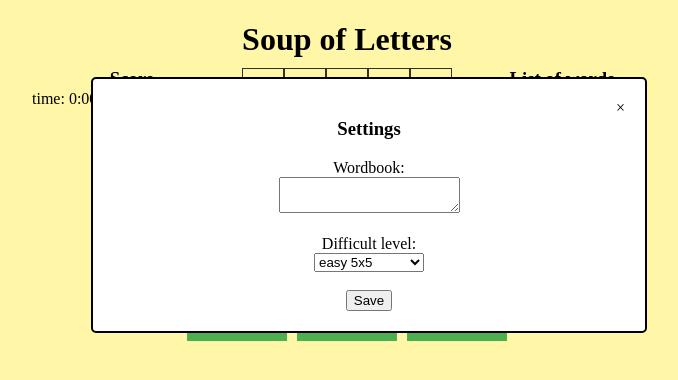
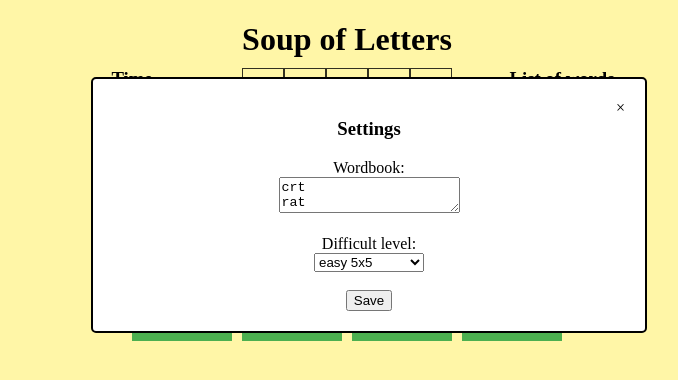
Before and after one commit to michalczysz/Soup-of-Letters, a React (Create React App) app in the folder my-app/: page / in a window 1280 px wide. Both pictures are taken after a click on the button "Settings". Shown: the top 380 px of the page, without its empty margins (293-971 px from the left). Built offline with nearby package versions, Linux system fonts and the light colour scheme.

Commit message:
last commit

```diff
--- a/my-app/src/App.js
+++ b/my-app/src/App.js
@@ -9,13 +9,21 @@ import ResetButton from './components/buttons/reset.component';
 import SettingsButton from './components/buttons/settings.component';
 import WordBook from './components/wordlist/wordbook.component';
 import SettingsPopUP from './components/game/settings.component';
+import TimerUP from './components/timer/timer.component';
+import ScoreButton from './components/buttons/scoreboard.component';
+import ScoreboardPopUP from './components/game/scoreboard.component';
+import Completed from './components/game/completed.component';
+
 
 function App() {
   /*
   dim is temporary variable with diemension of letter grid
   it tells the rest of program to make 5x5 grid
   */
-  let dim = 5
+  let level = JSON.parse(localStorage.getItem('level')) || 5;
+  let dim = Number(level)
+
+  // console.log(JSON.parse(localStorage.getItem('scores')))
 
   /* Canvas is like area on which we can draw different shapes.
   In this project we use it to draw line for selected letters
@@ -37,6 +45,11 @@ function App() {
   const [dragend, setDragend] = React.useState([{ first_cell: '', last_cell: '', status: false }])
   const [undoUpdate, setUndoUpdate] = React.useState(false)
   const [settingsPop, setSettingsPop] = React.useState(false)
+  const [scorePop, setScorePop] = React.useState(false)
+  const [secTimer, setSecTimer] = React.useState(0)
+  // const [runTimer, setRunTimer] = React.useState(true)
+
+  const hoursMinSecs = { hours: 0, minutes: 0, seconds: 0 }
 
   React.useEffect(() => {
     if (dragend.status === true) { //check if player end dragging
@@ -58,7 +71,7 @@ function App() {
         temp_grid[1][result] = temp_element
         setGrid(temp_grid) //setting new grid with word set as found and correct
       }
-      if(dragend.first_cell === dragend.last_cell) {
+      if (dragend.first_cell === dragend.last_cell) {
         let temp_storedLines = storedLines
         temp_storedLines.pop()
         setStroredLines(temp_storedLines)
@@ -75,8 +88,9 @@ function App() {
       <main className="main-content">
         <div id="game-components">
           <div className='ScoreBoard'>
-          <h3 className='SideTitle'>Score</h3>
-          time: 0:00:00
+            <h3 className='SideTitle'>Time</h3>
+            <TimerUP secTimer={secTimer} setSecTimer={setSecTimer} hoursMinSecs={hoursMinSecs} words={grid[1]} />
+            <Completed words={grid[1]} secTimer={secTimer}/>
           </div>
           <div className="grid-container" ref={grid_ref}>
             <SelectingBox ref={canvas} />
@@ -101,14 +115,16 @@ function App() {
           </div>
           <div className='List'>
             <h3 className='SideTitle'>List of words</h3>
-            <WordBook  can_ref={canvas} words={grid[1]} undoUpdate={undoUpdate} setUndoUpdate={setUndoUpdate}/>
+            <WordBook words={grid[1]} undoUpdate={undoUpdate} setUndoUpdate={setUndoUpdate}/>
           </div>
         </div>
         <div className='Button-container'>
-          <UndoButton can_ref={canvas} xy={xy} storedLines={storedLines} setStroredLines={setStroredLines} solutions={grid} setGrid={setGrid} setUndoUpdate={setUndoUpdate}/>
+          <UndoButton can_ref={canvas} xy={xy} storedLines={storedLines} setStroredLines={setStroredLines} solutions={grid} setGrid={setGrid} setUndoUpdate={setUndoUpdate} />
           <ResetButton />
-          <SettingsButton pop_state={settingsPop} set_pop_state={setSettingsPop}/>
-          {settingsPop ? <SettingsPopUP pop_state={settingsPop} set_pop_state={setSettingsPop}/> : null}
+          <SettingsButton pop_state={settingsPop} set_pop_state={setSettingsPop} />
+          <ScoreButton pop_state={scorePop} set_pop_state={setScorePop} />
+          {settingsPop ? <SettingsPopUP pop_state={settingsPop} set_pop_state={setSettingsPop} /> : null}
+          {scorePop ? <ScoreboardPopUP pop_state={scorePop} set_pop_state={setScorePop} /> : null}
         </div>
       </main>
     </div >
--- /dev/null
+++ b/my-app/src/components/buttons/scoreboard.component.jsx
@@ -0,0 +1,14 @@
+import './undo.css'
+
+function ScoreButton({pop_state, set_pop_state}){
+    const handleOnClick = () => {
+        // console.log(pop_state)
+        set_pop_state(!pop_state)
+    }
+
+    return(
+        <button className="score_button undo_button" type="button" onClick={handleOnClick}>Scoreboard</button>
+    )
+}
+
+export default ScoreButton
--- /dev/null
+++ b/my-app/src/components/game/completed.component.jsx
@@ -0,0 +1,38 @@
+import React, { useRef } from "react"
+
+function Completed({ words, secTimer }) {
+    const [nick, setNick] = React.useState('');
+
+    const handleOnClick = () => {
+        let scores = JSON.parse(localStorage.getItem('scores')) || [];
+        let level = JSON.parse(localStorage.getItem('level')) || 5;
+        let score = 250 - secTimer + (words.length * 10) + level*10
+        scores.push({nick: nick, score: score, level: level + "x" + level})
+        scores.sort((a, b) => parseFloat(b.score) - parseFloat(a.score));
+        localStorage.setItem('scores', JSON.stringify(scores));
+        window.location.reload()
+    }
+
+    let counter = 0;
+    let run = true
+    words.forEach(word => {
+        if (word.status === true) counter++
+    });
+
+    if (counter++ === words.length) { run = false }
+
+    if (run === false) {
+        return (
+            <div>
+                <h3 className='SideTitle'>COMPLETED!</h3>
+                <label>nick:</label><br />
+                <input type="text" onChange={e => {
+                    setNick(e.target.value);
+                }}></input><br />
+                <button type="button" onClick={handleOnClick}>Save score</button>
+            </div>
+        )
+    }
+}
+
+export default Completed
--- a/my-app/src/components/game/game.component.jsx
+++ b/my-app/src/components/game/game.component.jsx
@@ -1,7 +1,21 @@
 import './game.css';
 
 let dim //some old stuff, need to clean it
-let wordbook = [["crt", 1, false], ["rat", 2, false], ["bar", 3, true]]
+
+function wordmix() {
+    if (localStorage.getItem('wordbook') == null) localStorage.setItem('wordbook', JSON.stringify("crt\nrat\nbar"));
+    let read_words = JSON.parse(localStorage.getItem('wordbook')).split('\n');
+    let output = []
+    read_words.forEach(word => {
+        let type = rand_num(3);
+        let cross = rand_num(2) == 1 ? true : false;
+        output.push([word, type, cross])
+    });
+    return output;
+}
+
+let wordbook = wordmix() || [["crt", 1, false], ["rat", 2, false], ["bar", 3, true]]
+
 const alphabet = 'abcdefghijklmnoprstwyz'
 
 let Array2D = (r, c) => [...Array(r)].map(x => Array(c).fill(0));
@@ -157,7 +171,7 @@ function word_put(grid) {
         let free_space_rand = free_space.length === 1 ? 0 : rand_num(free_space.length - 1)
 
         if (free_space.length === 0 || free_space[free_space_rand] === undefined) {
-            console.log("No free space")
+            // console.log("No free space")
             return
         }
 
@@ -165,7 +179,7 @@ function word_put(grid) {
 
         let solution = []
         for (let index = element[0].length - 1; index >= 0; index--) {
-            if(index === element[0].length - 1 || index === 0) solution.push([position[1]+position[0]*dim])
+            if (index === element[0].length - 1 || index === 0) solution.push([position[1] + position[0] * dim])
             let letter = (element[0])[index]
             grid[position[0]][position[1]] = letter
 
@@ -181,12 +195,13 @@ function word_put(grid) {
                     break
             }
         }
-        solutions.push({first_cell: solution[1][0], last_cell: solution[0][0], word: element[0], status: false})
+        solutions.push({ first_cell: solution[1][0], last_cell: solution[0][0], word: element[0], status: false })
     });
     return [grid, solutions]
 }
 
 function Game(_dim) {
+    // console.log(typeof(_dim))
     dim = _dim
     let gc = Grid_create(dim)
     document.documentElement.style.setProperty('--grid', gc[1])
--- a/my-app/src/components/game/game.css
+++ b/my-app/src/components/game/game.css
@@ -19,3 +19,13 @@
   user-select: none;
   z-index: 15;
 }
+
+.Scores{
+  display: grid;
+  grid-template-columns: 100px 100px 100px;
+}
+
+.ScoresContainer{
+  display: grid;
+  justify-content: center;
+}
--- a/my-app/src/components/game/settings.component.jsx
+++ b/my-app/src/components/game/settings.component.jsx
@@ -1,18 +1,23 @@
 import React from 'react'
 
+function SettingsPopUP({ pop_state, set_pop_state }) {
+    const [level, setLevel] = React.useState(5);
+    const [words, setWords] = React.useState(JSON.parse(localStorage.getItem('wordbook')));
 
-
-function SettingsPopUP({ pop_state, set_pop_state }) {
-    const [level, setLevel] = React.useState(0);
     const handleClick = () => {
-        let settings = JSON.parse(localStorage.getItem('settings'));
-        console.log(settings)
         set_pop_state(!pop_state)
+        window.location.reload()
     };
 
     const saveSettings = (e) => {
-        // localStorage.setItem('settings', JSON.stringify({level: e.target.value}));
-        console.log(level)
+        localStorage.setItem('level', JSON.stringify(level));
+        localStorage.setItem('wordbook', JSON.stringify(words));
+        set_pop_state(!pop_state)
+        window.location.reload()
+    }
+
+    const handleChange = (e) => {
+        setWords(e.target.value)
     }
 
     return (
@@ -25,25 +30,22 @@ function SettingsPopUP({ pop_state, set_pop_state }) {
                     <h3>Settings</h3>
                     <label>
                         Wordbook: <br />
-                        <textarea />
+                        <textarea defaultValue={JSON.parse(localStorage.getItem('wordbook'))} onChange={handleChange} />
                     </label>
                     <br /><br />
                     <label>
                         Difficult level: <br />
                         <select id="levels" onChange={e => {
-                            // localStorage.setItem('settings', JSON.stringify({level: e.target.value}));
-                            // console.log(e.target.value)
                             setLevel(e.target.value);
                         }}>
-                            <option value="0">easy 5x5</option>
-                            <option value="1">medium 10x10</option>
-                            <option value="2">hard 15x15</option>
+                            <option value="5">easy 5x5</option>
+                            <option value="10">medium 10x10</option>
+                            <option value="15">hard 15x15</option>
                         </select>
 
                     </label>
                     <br /><br />
                     <button className="save_settings_button" type="button" onClick={saveSettings}>Save</button>
-                    {/* <button className="save_settings_button" type="button" onClick={saveSettings}>Save</button> */}
                 </form>
             </div>
         </div>
--- /dev/null
+++ b/my-app/src/components/timer/timer.component.jsx
@@ -0,0 +1,48 @@
+import React from 'react'
+import "./timer.css"
+const TimerUP = ({secTimer, setSecTimer, hoursMinSecs, words }) => {
+
+    const { hours = 0, minutes = 0, seconds = 0 } = hoursMinSecs;
+    const [[hrs, mins, secs], setTime] = React.useState([hours, minutes, seconds]);
+    let run = true
+    let counter = 0;
+    words.forEach(word => {
+        if (word.status === true) counter++
+    });
+
+    if (counter++ === words.length) { run = false; }//setRunTimer(false)}
+
+    const tick = () => {
+        setSecTimer(secTimer + 1)
+        if (run === true) {
+            if (hrs === 1 && mins === 59 && secs === 60)
+                reset()
+            else if (mins === 60 && secs === 60) {
+                setTime([hrs + 1, 0, 0]);
+            } else if (secs === 60) {
+                setTime([hrs, mins + 1, 0]);
+            } else {
+                setTime([hrs, mins, secs + 1]);
+            }
+        }
+    };
+
+
+    const reset = () => setTime([parseInt(hours), parseInt(minutes), parseInt(seconds)]);
+
+    React.useEffect(() => {
+        const timerId = setInterval(() => tick(), 1000);
+        return () => clearInterval(timerId);
+    });
+
+
+    return (
+        <div className="Timer">
+            {`${hrs.toString().padStart(2, '0')}:${mins
+                .toString()
+                .padStart(2, '0')}:${secs.toString().padStart(2, '0')}`}
+        </div>
+    );
+}
+
+export default TimerUP;
--- /dev/null
+++ b/my-app/src/components/timer/timer.css
@@ -0,0 +1,4 @@
+.Timer{
+    margin: auto;
+    text-align: center;
+}
```
Also changed, not shown: my-app/src/components/game/scoreboard.component.jsx (added, +31 -0 lines), my-app/src/components/wordlist/wordbook.component.jsx (+4 -4 lines), 2 other files (tests, documents, lock files or other folders). Lines whose indentation alone changed are shown as unchanged.
